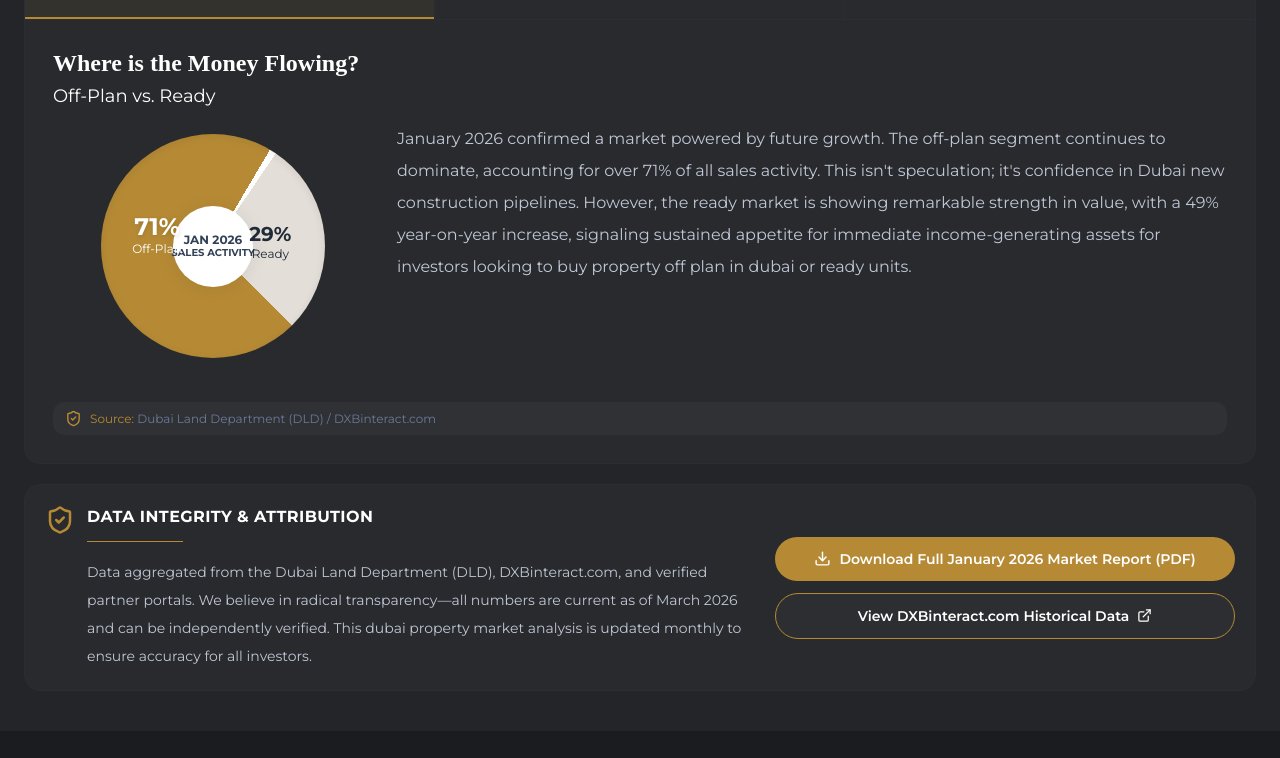
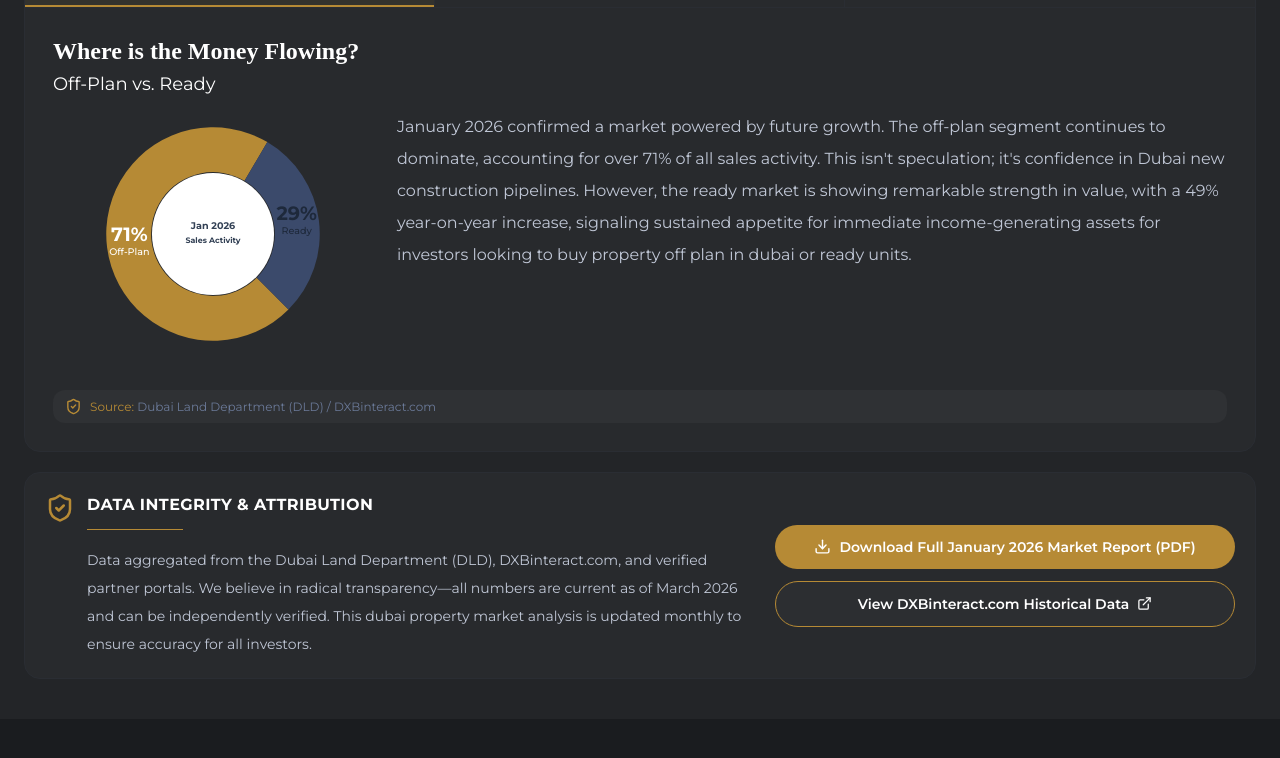
Before and after one commit to Engine-Finders/Property-Intel-uae-main, a Next.js app: page /home in a window 1280 px wide. Shown: the part 3460-4218 px from the top of the page. Built offline with nearby package versions, Linux system fonts and the light colour scheme.

Commit message:
home and accord fix

```diff
--- a/src/app/components/home/DevelopersSectionHome.js
+++ b/src/app/components/home/DevelopersSectionHome.js
@@ -25,14 +25,14 @@ const TopDevelopersSection = ({ data }) => {
 
   return (
     <section style={{ background: sectionBg }} className="py-6 md:py-8">
-      <div className="max-w-7xl mx-auto px-4 sm:px-6">
+      <div className="max-w-7xl mx-auto px-2 sm:px-6">
 
         {/* Header */}
         <div className="text-center mb-10">
           <h2 className="text-2xl sm:text-3xl md:text-4xl font-bold mb-3" style={{ color: t.text }}>
             {data.title}
           </h2>
-          <p className="text-sm md:text-base leading-relaxed max-w-2xl mx-auto" style={{ color: bodyColor }}>
+          <p className="text-sm md:text-base leading-[20px] max-w-2xl mx-auto" style={{ color: bodyColor }}>
             {data.subtitle}
           </p>
         </div>
--- a/src/app/components/home/HowWeHelpHome.js
+++ b/src/app/components/home/HowWeHelpHome.js
@@ -153,7 +153,7 @@ const HowWeHelpHome = ({ data }) => {
 
   return (
     <section className="py-8 md:py-10" style={{ background: t.bg }}>
-      <div className="mx-auto max-w-7xl px-4 sm:px-6">
+      <div className="mx-auto max-w-7xl px-2 sm:px-6">
         <SectionImageHeader
           title={
             <>
--- a/src/app/components/home/MarketPulseSection.js
+++ b/src/app/components/home/MarketPulseSection.js
@@ -66,42 +66,83 @@ const TrendLine = ({ trend, direction }) => {
   );
 };
 
+const polar = (cx, cy, r, deg) => {
+  const rad = ((deg - 90) * Math.PI) / 180;
+  return { x: cx + r * Math.cos(rad), y: cy + r * Math.sin(rad) };
+};
+
+const donutArcPath = (cx, cy, outerR, innerR, startDeg, endDeg) => {
+  const startOuter = polar(cx, cy, outerR, startDeg);
+  const endOuter = polar(cx, cy, outerR, endDeg);
+  const startInner = polar(cx, cy, innerR, endDeg);
+  const endInner = polar(cx, cy, innerR, startDeg);
+  const largeArc = endDeg - startDeg > 180 ? 1 : 0;
+
+  return [
+    `M ${startOuter.x} ${startOuter.y}`,
+    `A ${outerR} ${outerR} 0 ${largeArc} 1 ${endOuter.x} ${endOuter.y}`,
+    `L ${startInner.x} ${startInner.y}`,
+    `A ${innerR} ${innerR} 0 ${largeArc} 0 ${endInner.x} ${endInner.y}`,
+    "Z",
+  ].join(" ");
+};
+
 const DonutChart = ({ data }) => {
-  const total = data.reduce((sum, item) => sum + item.value, 0);
-  const first = data[0] || { value: 0, label: "", color: GOLD };
-  const second = data[1] || { value: 0, label: "", color: "#E6E2DC" };
-  const firstPct = total > 0 ? first.value / total : 0;
-  const firstDegrees = firstPct * 360;
-  const gapDegrees = 3.5;
-  const readyColor = "#E3DED7";
+  const size = 256;
+  const cx = size / 2;
+  const cy = size / 2;
+  const outerR = size / 2 - 6;
+  const innerR = outerR * 0.58;
+  const labelR = (outerR + innerR) / 2;
+  const startOffset = 135;
+
+  const total = data.reduce((sum, item) => sum + item.value, 0) || 100;
+  let cursor = startOffset;
+
+  const segments = data.map((item, index) => {
+    const sweep = (item.value / total) * 360;
+    const startDeg = cursor;
+    const endDeg = cursor + sweep;
+    const midDeg = startDeg + sweep / 2;
+    cursor = endDeg;
+
+    return {
+      ...item,
+      path: donutArcPath(cx, cy, outerR, innerR, startDeg, endDeg),
+      labelPos: polar(cx, cy, labelR, midDeg),
+      labelColor: index === 0 ? "#ffffff" : "#1e293b",
+    };
+  });
 
   return (
     <div className="relative mx-auto h-64 w-64 lg:h-56 lg:w-56">
-      <div
-        className="absolute inset-0 rounded-full shadow-[inset_0_2px_8px_rgba(0,0,0,0.08)]"
-        style={{
-          background: `conic-gradient(from 135deg, ${first.color} 0deg ${firstDegrees}deg, #ffffff ${firstDegrees}deg ${firstDegrees + gapDegrees}deg, ${readyColor} ${firstDegrees + gapDegrees}deg 360deg)`,
-        }}
-      />
-      <div className="absolute inset-[32%] rounded-full bg-white shadow-[0_2px_18px_rgba(15,23,42,0.08)]" />
-      <div className="absolute inset-0 flex items-center justify-center text-center">
-        <div>
-          <div className="text-xs font-bold uppercase leading-tight" style={{ color: "#334155" }}>
+      <svg
+        viewBox={`0 0 ${size} ${size}`}
+        className="h-full w-full"
+        role="img"
+        aria-label="Off-plan versus ready sales split"
+      >
+        {segments.map((seg) => (
+          <path key={seg.label} d={seg.path} fill={seg.color} />
+        ))}
+        <circle cx={cx} cy={cy} r={innerR - 1} fill="#ffffff" />
+        <text x={cx} y={cy - 6} textAnchor="middle" fill="#334155" style={{ fontSize: 11, fontWeight: 700 }}>
           Jan 2026
-          </div>
-          <div className="text-[10px] font-bold uppercase leading-tight" style={{ color: "#334155" }}>
+        </text>
+        <text x={cx} y={cy + 10} textAnchor="middle" fill="#334155" style={{ fontSize: 9, fontWeight: 700 }}>
           Sales Activity
-          </div>
-        </div>
-      </div>
-      <div className="absolute left-[25%] top-[45%] -translate-x-1/2 -translate-y-1/2 text-center text-white">
-        <div className="text-2xl font-bold leading-none drop-shadow-sm">{first.value}%</div>
-        <div className="mt-1 text-xs leading-none">{first.label}</div>
-      </div>
-      <div className="absolute right-[15%] top-[48%] -translate-y-1/2 text-center" style={{ color: "#1f2937" }}>
-        <div className="text-xl font-bold leading-none">{second.value}%</div>
-        <div className="mt-1 text-xs leading-none">{second.label}</div>
-      </div>
+        </text>
+        {segments.map((seg) => (
+          <g key={`${seg.label}-label`} transform={`translate(${seg.labelPos.x}, ${seg.labelPos.y})`}>
+            <text y={-4} textAnchor="middle" fill={seg.labelColor} style={{ fontSize: 22, fontWeight: 700 }}>
+              {seg.value}%
+            </text>
+            <text y={12} textAnchor="middle" fill={seg.labelColor} style={{ fontSize: 11, fontWeight: 500 }}>
+              {seg.label}
+            </text>
+          </g>
+        ))}
+      </svg>
     </div>
   );
 };
@@ -136,7 +177,7 @@ const MarketPulseSection = ({ data }) => {
 
   return (
     <section className="py-8 lg:py-10" style={{ background: t.bg }}>
-      <div className="mx-auto max-w-7xl px-4 sm:px-6">
+      <div className="mx-auto max-w-7xl px-2 sm:px-6">
         <div className="mb-7 hidden lg:block">
           <div className="mb-4 flex justify-end">
             <span
@@ -157,23 +198,17 @@ const MarketPulseSection = ({ data }) => {
           />
         </div>
 
-        <div
-          className="relative mb-7 overflow-hidden rounded-[24px] border p-5 lg:hidden"
-          style={{
-            borderColor: t.cardBorder,
-            background: t.isDark ? t.cardBg : "#fffdfa",
-          }}
-        >
+        <div className="mb-6 text-center lg:hidden px-1">
           <span
-            className="mb-5 inline-flex text-xs px-3 py-1 rounded-full font-medium whitespace-nowrap"
+            className="mb-4 inline-flex text-xs px-3 py-1 rounded-full font-medium whitespace-nowrap"
             style={{ background: "rgba(182,138,53,0.12)", color: GOLD }}
           >
             Updated: {data.last_updated}
           </span>
-          <h2 className="font-serif text-[2.2rem] font-semibold leading-[1.05]" style={{ color: t.text }}>
+          <h2 className="font-serif text-[32px] font-semibold leading-[1.05]" style={{ color: t.text }}>
             {titleWithAccent(data.h2)}
           </h2>
-          <p className="mt-4 text-sm leading-7" style={{ color: t.textSecondary }}>
+          <p className="mt-4 text-sm leading-[20px]" style={{ color: t.textSecondary }}>
             {data.h3}
           </p>
         </div>
@@ -263,7 +298,7 @@ const MarketPulseSection = ({ data }) => {
             })}
           </div>
 
-          <div className="p-5 lg:p-7">
+          <div className="p-3 lg:p-7">
             {currentTab.chart_type === "donut" && (
               <div className="grid gap-6 lg:grid-cols-[320px_1fr] lg:items-center">
                 <div>
@@ -280,7 +315,7 @@ const MarketPulseSection = ({ data }) => {
                 <div className="hidden lg:block">
                   <DonutChart data={currentTab.chart_data || []} />
                 </div>
-                <p className="text-base leading-8 lg:col-start-2 lg:row-start-1 lg:row-end-3" style={{ color: t.textSecondary }}>
+                <p className="md:text-base leading-[21px] text-[14px] md:leading-8 lg:col-start-2 lg:row-start-1 lg:row-end-3" style={{ color: t.textSecondary }}>
                   {currentTab.content}
                 </p>
                 <div className="lg:col-span-2">
@@ -294,7 +329,7 @@ const MarketPulseSection = ({ data }) => {
                 <h4 className="font-serif text-2xl font-semibold leading-tight" style={{ color: t.text }}>
                   {currentTab.title} <span style={{ color: GOLD }}>{currentTab.sub_title}</span>
                 </h4>
-                <p className="mt-2 max-w-4xl text-base leading-7" style={{ color: t.textSecondary }}>
+                <p className="mt-2 max-w-4xl md:text-base leading-[21px] text-[14px] md:leading-7" style={{ color: t.textSecondary }}>
                   {currentTab.intro}
                 </p>
                 <div className="mt-5 overflow-hidden rounded-xl border" style={{ borderColor: t.cardBorder }}>
@@ -309,7 +344,7 @@ const MarketPulseSection = ({ data }) => {
                         <div className="flex min-h-[62px] items-center justify-center" style={{ color: GOLD }}>
                           <Icon size={24} strokeWidth={1.55} />
                         </div>
-                        <div className="py-3 pr-3">
+                        <div className="pt-3 pb-2 pr-3">
                           <div className="font-semibold" style={{ color: t.text }}>
                             {row.area}
                           </div>
@@ -317,7 +352,7 @@ const MarketPulseSection = ({ data }) => {
                             {row.insight}
                           </div>
                         </div>
-                        <div className="col-start-2 border-t py-3 pr-3 font-serif text-lg font-semibold lg:col-start-auto lg:border-t-0 lg:text-base" style={{ color: GOLD, borderColor: t.cardBorder }}>
+                        <div className="col-start-2 border-t pb-3 pr-3 font-serif text-lg font-semibold lg:col-start-auto lg:border-t-0 lg:text-base" style={{ color: GOLD, borderColor: t.cardBorder }}>
                           {row.price}
                         </div>
                         <div className="hidden py-3 text-sm leading-6 lg:block" style={{ color: t.textSecondary }}>
@@ -337,7 +372,7 @@ const MarketPulseSection = ({ data }) => {
                   <h4 className="font-serif text-2xl font-semibold leading-tight" style={{ color: t.text }}>
                     {currentTab.title} <span style={{ color: GOLD }}>{currentTab.sub_title}</span>
                   </h4>
-                  <p className="mt-3 text-base leading-7" style={{ color: t.textSecondary }}>
+                  <p className="mt-3 md:text-base leading-[21px] text-[14px] md:leading-7" style={{ color: t.textSecondary }}>
                     {currentTab.intro}
                   </p>
                 </div>
@@ -378,7 +413,7 @@ const MarketPulseSection = ({ data }) => {
                     <Lightbulb size={20} />
                     Key Insight
                   </div>
-                  <p className="mt-3 text-sm leading-7" style={{ color: t.textSecondary }}>
+                  <p className="mt-3 md:text-sm leading-[21px] text-[13px] md:leading-7" style={{ color: t.textSecondary }}>
                     {currentTab.insight}
                   </p>
                 </div>
@@ -397,17 +432,29 @@ const MarketPulseSection = ({ data }) => {
             background: t.isDark ? "rgba(255,255,255,0.025)" : "#ffffff",
           }}
         >
+          {/* fixing icon position for mobile: icon + title on one row; body full-width on next row */}
+          <div className="flex flex-col">
             <div className="flex gap-3">
               <ShieldCheck size={30} className="shrink-0" style={{ color: GOLD }} />
-            <div>
+              <div className="min-w-0 flex-1">
                 <h4 className="font-bold uppercase tracking-wide" style={{ color: t.text }}>
                   Data Integrity & Attribution
                 </h4>
                 <div className="mt-3 h-px w-24" style={{ background: GOLD }} />
-              <p className="mt-4 text-sm leading-7" style={{ color: t.textSecondary }}>
+                <p
+                  className="mt-4 hidden text-[13px] leading-[20px] md:text-sm md:leading-7 lg:block"
+                  style={{ color: t.textSecondary }}
+                >
                   {footerText}
                 </p>
               </div>
+            </div>
+            <p
+              className="mt-4 text-[13px] leading-[20px] md:text-sm md:leading-7 lg:hidden"
+              style={{ color: t.textSecondary }}
+            >
+              {footerText}
+            </p>
           </div>
           <div className="flex flex-col gap-3">
             <button
```
Also changed, not shown: src/app/components/home/CuratedProjectHome.js (+40 -19 lines), src/app/components/home/GrowthMapHome.js (+10 -8 lines), src/app/components/home/TrustIndexSection.js (+31 -4 lines). Lines whose indentation alone changed are shown as unchanged.
